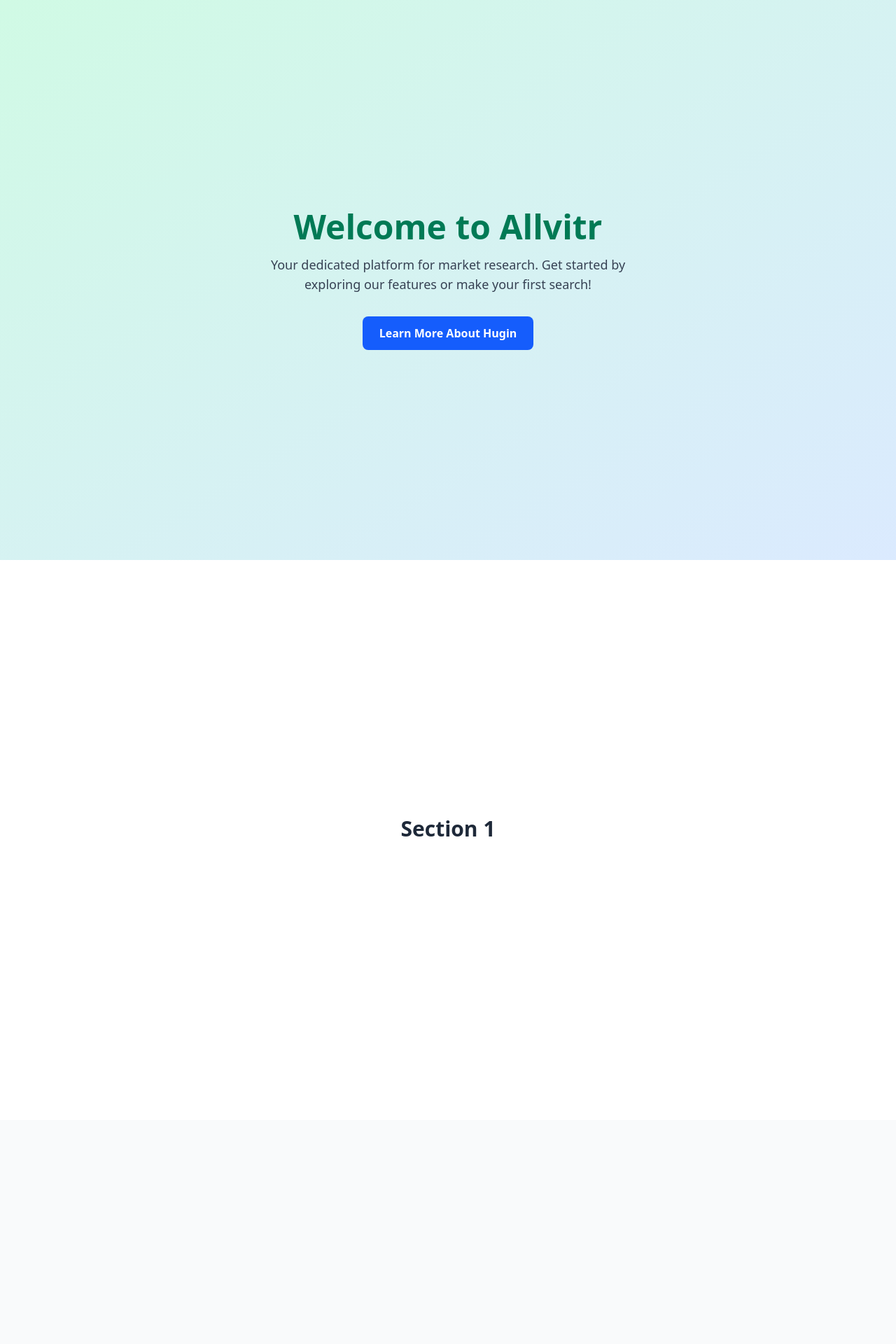
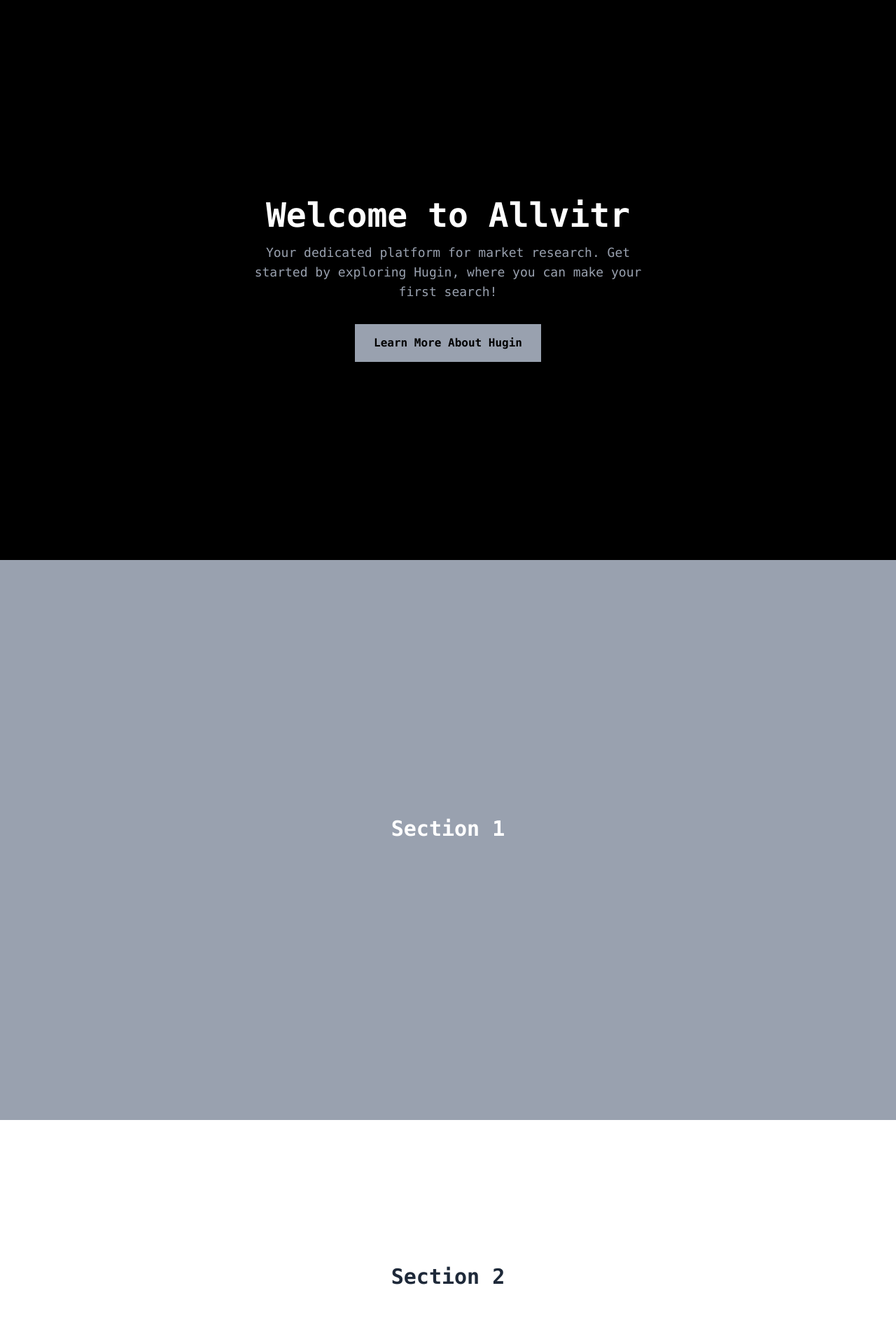
Before and after one commit to christianzmwang/allvitr, a Next.js app: page / in a window 1280 px wide. Shown: the top 1920 px of the page at 70% size. Built offline with nearby package versions, Linux system fonts and the light colour scheme.

Commit message:
just changed some aesthetics about the front page

```diff
--- a/src/app/layout.tsx
+++ b/src/app/layout.tsx
@@ -1,14 +1,14 @@
 import type { Metadata } from 'next'
-import { Geist, Geist_Mono } from 'next/font/google'
+import { JetBrains_Mono, Inter } from 'next/font/google'
 import './globals.css'
 
-const geistSans = Geist({
-  variable: '--font-geist-sans',
+const jetbrainsMono = JetBrains_Mono({
+  variable: '--font-jetbrains-mono',
   subsets: ['latin'],
 })
 
-const geistMono = Geist_Mono({
-  variable: '--font-geist-mono',
+const inter = Inter({
+  variable: '--font-inter',
   subsets: ['latin'],
 })
 
@@ -24,7 +24,7 @@
 }>) {
   return (
     <html lang="en">
-      <body className={`${geistSans.variable} ${geistMono.variable}`}>
+      <body className={`${jetbrainsMono.variable} ${inter.variable} font-mono`}>
         {children}
       </body>
     </html>
--- a/src/app/page.tsx
+++ b/src/app/page.tsx
@@ -4,20 +4,20 @@
   return (
     <div className="min-h-screen flex flex-col">
       {/* Hero Section */}
-      <section className="min-h-screen flex items-center justify-center bg-gradient-to-br from-emerald-100 to-blue-100 p-8 py-16">
+      <section className="min-h-screen flex items-center justify-center bg-black p-8 py-16">
         <div className="max-w-xl w-full text-center">
-          <h1 className="text-5xl font-extrabold text-emerald-700 mb-4">
+          <h1 className="text-5xl font-extrabold text-white mb-4">
             Welcome to Allvitr
           </h1>
-          <p className="text-lg text-gray-700 mb-8">
+          <p className="text-lg text-gray-400 mb-8">
             Your dedicated platform for market research. Get started by exploring
-            our features or make your first search!
+            Hugin, where you can make your first search!
           </p>
           <div className="flex flex-col sm:flex-row gap-4 justify-center">
             <Link
               href="/hugin"
-              className="px-6 py-3 bg-blue-600 text-white rounded-lg font-semibold hover:bg-blue-700 transition"
-            >
+              className="px-6 py-3 bg-gray-400 text-black font-semibold border-3 border-transparent hover:border-white transition duration-300">
+
               Learn More About Hugin
             </Link>
           </div>
@@ -25,9 +25,9 @@
       </section>
 
       {/* Section 1 */}
-      <section className="min-h-screen flex items-center justify-center py-16 px-8 bg-white">
+      <section className="min-h-screen flex items-center justify-center py-16 px-8 bg-gray-400">
         <div className="max-w-6xl mx-auto">
-          <h2 className="text-3xl font-bold text-gray-800 mb-8 text-center">
+          <h2 className="text-3xl font-bold text-white mb-8 text-center">
             Section 1
           </h2>
           <div className="text-center text-gray-600">
@@ -37,7 +37,7 @@
       </section>
 
       {/* Section 2 */}
-      <section className="min-h-screen flex items-center justify-center py-16 px-8 bg-gray-50">
+      <section className="h-[60vh] flex items-center justify-center py-16 px-8 bg-white">
         <div className="max-w-6xl mx-auto">
           <h2 className="text-3xl font-bold text-gray-800 mb-8 text-center">
             Section 2
@@ -49,9 +49,9 @@
       </section>
 
       {/* Section 3 */}
-      <section className="min-h-screen flex items-center justify-center py-16 px-8 bg-white">
+      <section className="min-h-screen flex items-center justify-center py-16 px-8 bg-gray-900">
         <div className="max-w-6xl mx-auto">
-          <h2 className="text-3xl font-bold text-gray-800 mb-8 text-center">
+          <h2 className="text-3xl font-bold text-white mb-8 text-center">
             Section 3
           </h2>
           <div className="text-center text-gray-600">
@@ -61,7 +61,7 @@
       </section>
 
       {/* Footer */}
-      <footer className="bg-gray-800 text-white py-12 px-8 mt-auto">
+      <footer className="bg-black text-white py-12 px-8 mt-auto">
         <div className="max-w-6xl mx-auto">
           <div className="grid grid-cols-1 md:grid-cols-4 gap-8">
             <div>
```
